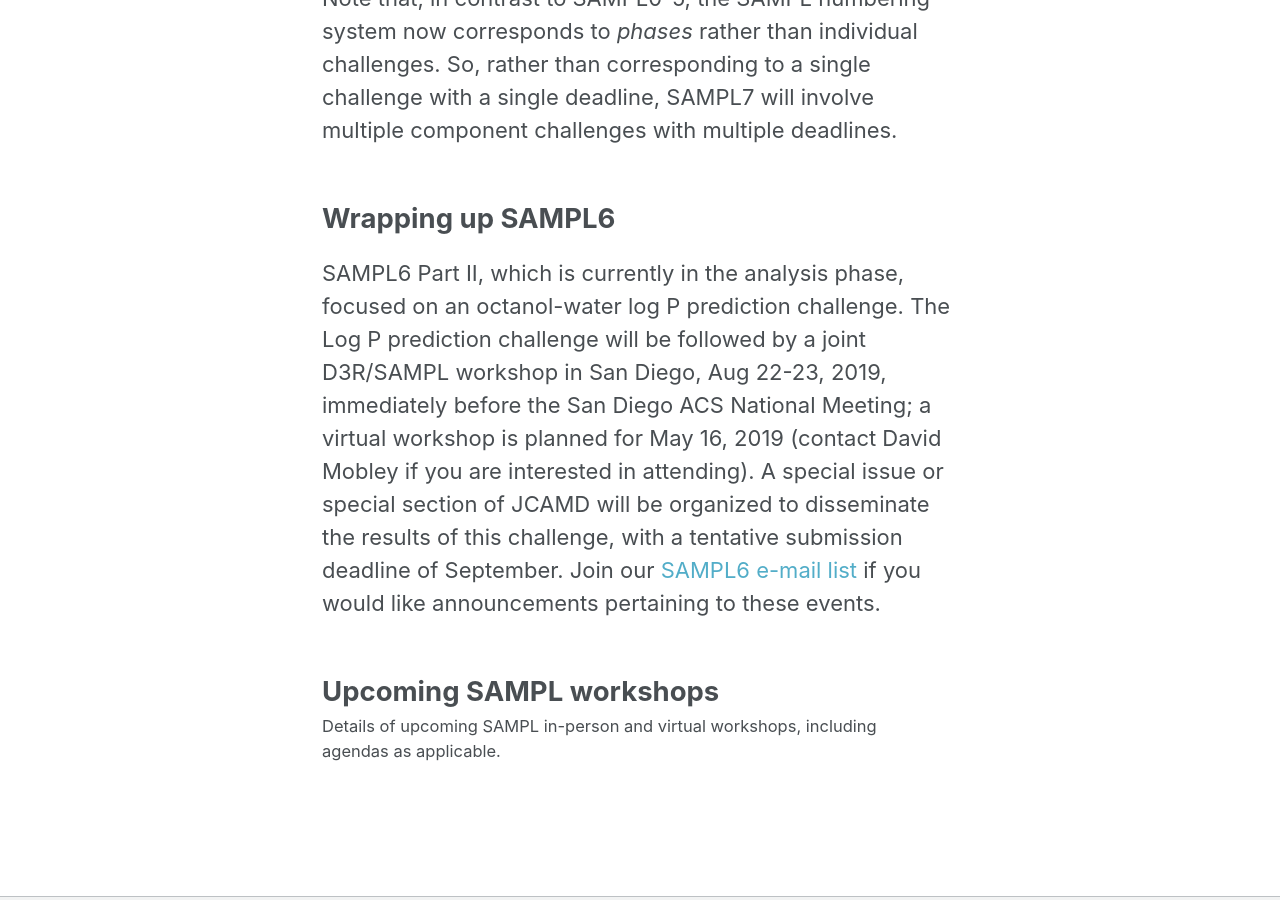
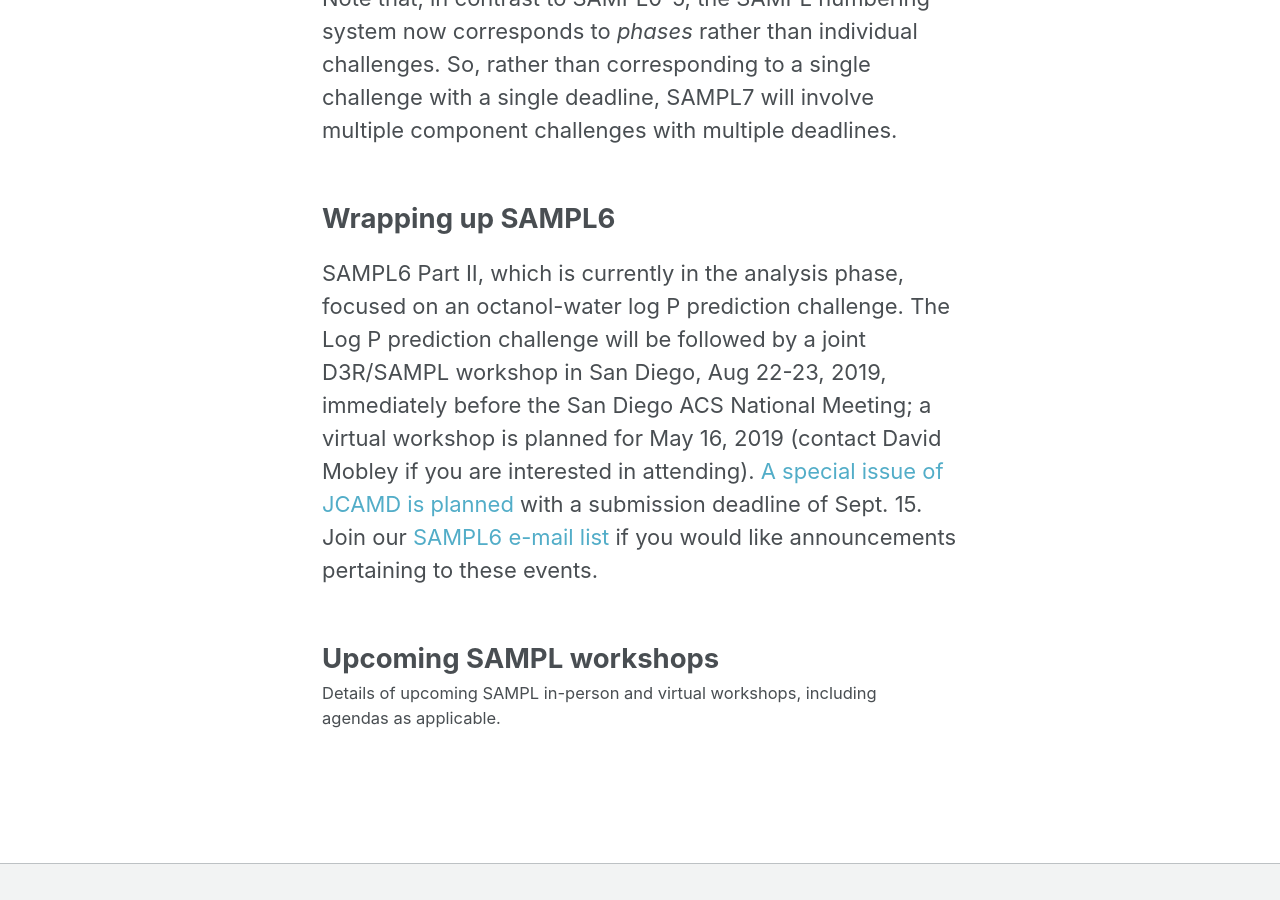
Before and after one commit to samplchallenges/samplchallenges.github.io, a Jekyll site: the page built from _current_challenges/index.md, in a window 1280 px wide and 900 px high, scrolled down 1315 px. Built offline with Jekyll 4.4.1, drawn with Linux system fonts in a browser that asks for light colours.

Commit message:
Update special issue details.

```diff
--- a/_current_challenges/index.md
+++ b/_current_challenges/index.md
@@ -26,7 +26,7 @@ Note that, in contrast to SAMPL0-5, the SAMPL numbering system now corresponds t
 
 ## Wrapping up SAMPL6
 
-SAMPL6 Part II, which is currently in the analysis phase, focused on an octanol-water log P prediction challenge. The Log P prediction challenge will be followed by a joint D3R/SAMPL workshop in San Diego, Aug 22-23, 2019, immediately before the San Diego ACS National Meeting; a virtual workshop is planned for May 16, 2019 (contact David Mobley if you are interested in attending). A special issue or special section of JCAMD will be organized to disseminate the results of this challenge, with a tentative submission deadline of September. Join our [SAMPL6 e-mail list](http://eepurl.com/gaAA0H) if you would like announcements pertaining to these events.
+SAMPL6 Part II, which is currently in the analysis phase, focused on an octanol-water log P prediction challenge. The Log P prediction challenge will be followed by a joint D3R/SAMPL workshop in San Diego, Aug 22-23, 2019, immediately before the San Diego ACS National Meeting; a virtual workshop is planned for May 16, 2019 (contact David Mobley if you are interested in attending). [A special issue of JCAMD is planned](https://samplchallenges.github.io/roadmap/specialissues/) with a submission deadline of Sept. 15. Join our [SAMPL6 e-mail list](http://eepurl.com/gaAA0H) if you would like announcements pertaining to these events.
 
 
 {% for collection in site.collections %}
```
